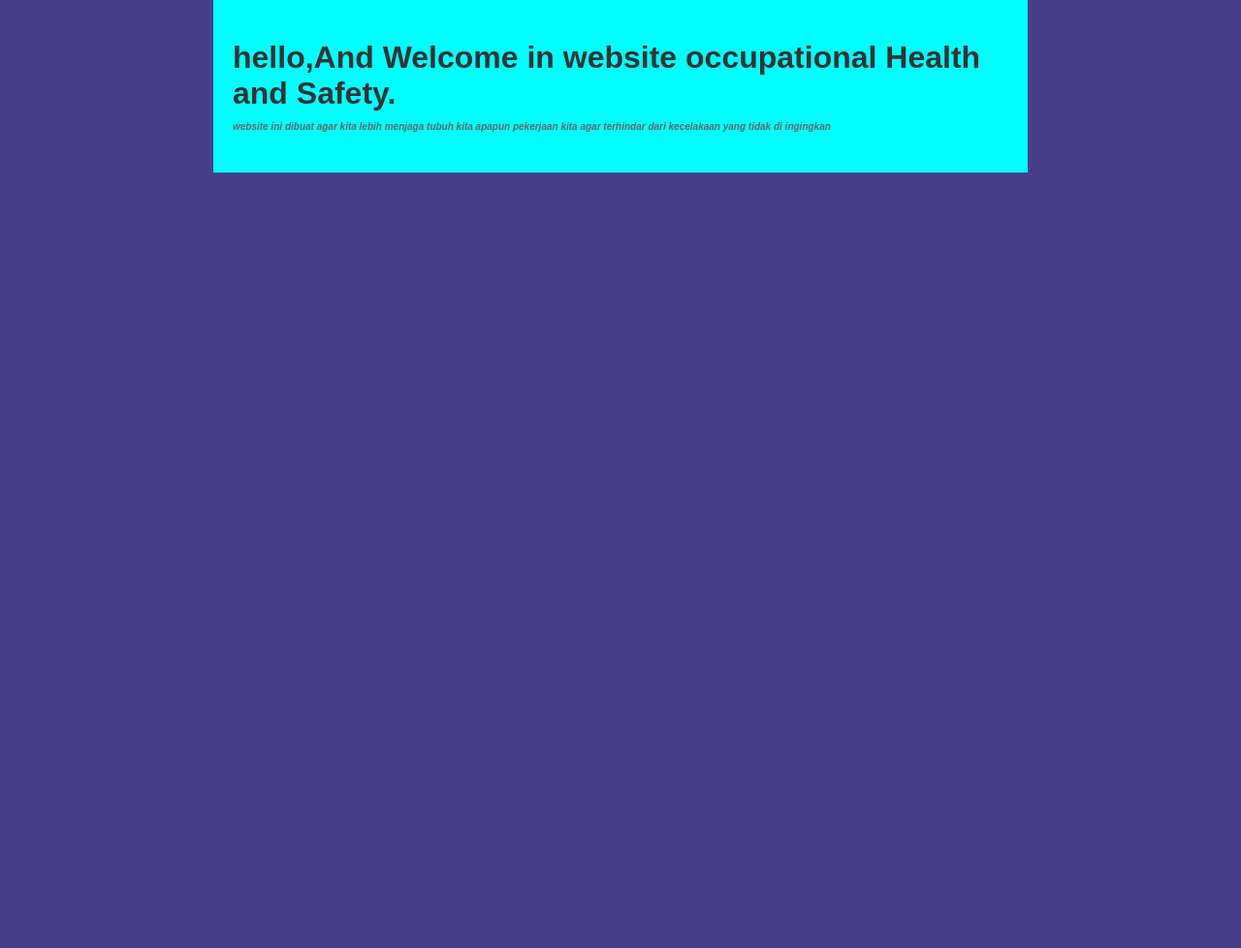
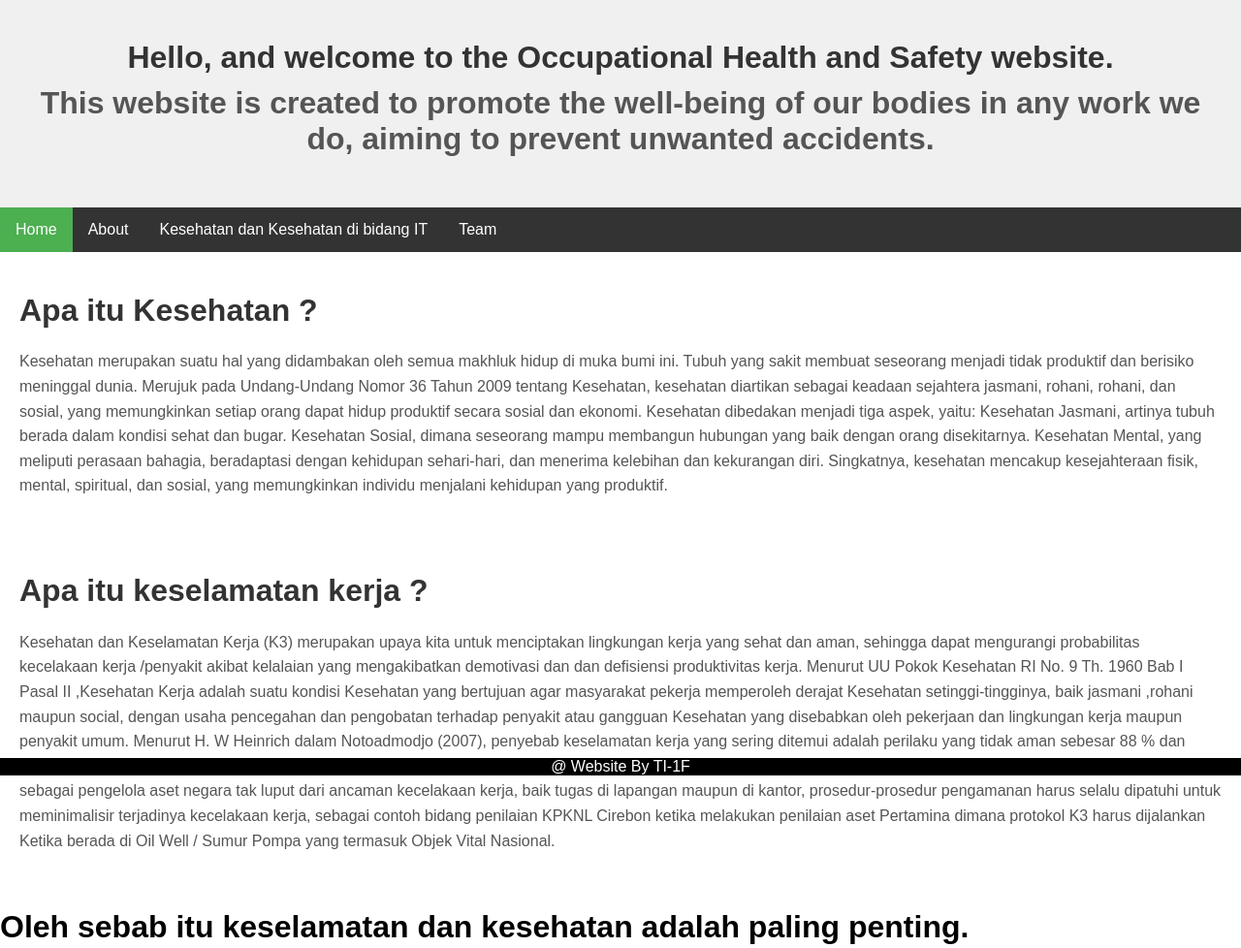
Before and after one commit to dedybayu/ProjekWeb_K3, a plain HTML site: page index.html in a window 1280 px wide. Shown: the whole page at 97% size. Before the commit the page ends 800 px from the top, so only its background shows below. Drawn offline with Linux system fonts and the light colour scheme.

Commit message:
feat: merapikan css,html dan menambahkan filehtml

```diff
--- a/Style.css
+++ b/Style.css
@@ -1,16 +1,13 @@
-
 body {
-    font-family: Arial, sans-serif;
-    background-color: #483D8B ;
   margin: 0;
   padding: 0;
+  font-family: Arial, sans-serif;
 }
 
 .container {
-    background-color: aqua;
-    max-width: 800px;
-    margin: 0 auto;
+  background-color: #f0f0f0;
   padding: 20px;
+  text-align: center;
 }
 
 .About {
@@ -18,10 +15,55 @@ body {
 }
 
 .penjelasansingkat {
-    font-style: italic;
-    color: #666;
-    font-size: 10px;
+  color: #555;
+  margin-top: 10px;
 }
-  .About h1 {
-    font-size: 20px;
+
+.navmenu {
+  background-color: #333;
+  overflow: hidden;
 }
+
+.navmenu a {
+  float: left;
+  display: block;
+  color: white;
+  text-align: center;
+  padding: 14px 16px;
+  text-decoration: none;
+}
+
+.navmenu a:hover {
+  background-color: #ddd;
+  color: black;
+}
+
+.navmenu a.active {
+  background-color: #4caf50;
+  color: white;
+}
+
+.isihome {
+  padding: 20px;
+}
+
+.kesehatan,
+.keselamatan {
+  color: #333;
+}
+
+.kesehatan.Adalah,
+.keselamatan.Adalah {
+  color: #555;
+  line-height: 1.6;
+}
+
+footer {
+  position: fixed;
+  left: 0;
+  bottom: 0;
+  width: 100%;
+  background-color: rgb(0, 0, 0);
+  color: white;
+  text-align: center;
+}
--- a/index.html
+++ b/index.html
@@ -1,20 +1,55 @@
 <!DOCTYPE html>
 <html lang="en">
+
 <head>
   <meta charset="UTF-8" />
   <meta name="viewport" content="width=device-width, initial-scale=1.0" />
-    <title>occupational Health and Safety</title>
+  <title>Occupational Health and Safety</title>
   <link rel="stylesheet" href="style.css" />
+  <link rel="polinema icon" href="polinema.png">
 </head>
+
 <body>
+
   <div class="container">
+    <!-- Judul dan Penjelasan Singkat tentang website -->
     <h1 class="About">
-        hello,And Welcome in website occupational Health and Safety.
+      Hello, and welcome to the Occupational Health and Safety website.
       <p class="penjelasansingkat">
-            website ini dibuat agar kita lebih menjaga tubuh kita apapun pekerjaan kita
-            agar terhindar dari kecelakaan yang tidak di ingingkan
+        This website is created to promote the well-being of our bodies in any work we do, aiming to prevent unwanted accidents.
       </p>
     </h1>
   </div>
+
+  <!-- Navigation menu -->
+  <div class="navmenu">
+    <a class="active" href="#">Home</a>
+    <a href="About.html">About</a>
+    <a href="KesehatandanKesehatanIT.html">Kesehatan dan Kesehatan di bidang IT</a>
+    <a href="Team.html">Team</a>
+  </div>
+
+  <!-- Isi Home -->
+  <div class="isihome">
+    <h1 class="kesehatan">Apa itu Kesehatan ?</h1>
+    <p class="kesehatan Adalah">
+      Kesehatan merupakan suatu hal yang didambakan oleh semua makhluk hidup di muka bumi ini. Tubuh yang sakit membuat seseorang menjadi tidak produktif dan berisiko meninggal dunia.
+      Merujuk pada Undang-Undang Nomor 36 Tahun 2009 tentang Kesehatan, kesehatan diartikan sebagai keadaan sejahtera jasmani, rohani, rohani, dan sosial, yang memungkinkan setiap orang dapat hidup produktif secara sosial dan ekonomi.
+      Kesehatan dibedakan menjadi tiga aspek, yaitu: Kesehatan Jasmani, artinya tubuh berada dalam kondisi sehat dan bugar. Kesehatan Sosial, dimana seseorang mampu membangun hubungan yang baik dengan orang disekitarnya. Kesehatan Mental, yang meliputi perasaan bahagia, beradaptasi dengan kehidupan sehari-hari, dan menerima kelebihan dan kekurangan diri.
+      Singkatnya, kesehatan mencakup kesejahteraan fisik, mental, spiritual, dan sosial, yang memungkinkan individu menjalani kehidupan yang produktif.
+    </p>
+  </div>
+
+  <div class="isihome">
+    <h1 class="keselamatan">Apa itu keselamatan kerja ?</h1>
+    <p class="keselamatan Adalah">
+      Kesehatan dan Keselamatan Kerja (K3) merupakan upaya kita untuk menciptakan lingkungan kerja yang sehat dan aman, sehingga dapat mengurangi probabilitas kecelakaan kerja /penyakit akibat kelalaian yang mengakibatkan demotivasi dan dan defisiensi produktivitas kerja. Menurut UU Pokok Kesehatan RI No. 9 Th. 1960 Bab I Pasal II ,Kesehatan Kerja adalah suatu kondisi Kesehatan yang bertujuan agar masyarakat pekerja memperoleh derajat Kesehatan setinggi-tingginya, baik jasmani ,rohani maupun social, dengan usaha pencegahan dan pengobatan terhadap penyakit atau gangguan Kesehatan yang disebabkan oleh pekerjaan dan lingkungan kerja maupun penyakit umum.
+      Menurut H. W Heinrich dalam Notoadmodjo (2007), penyebab keselamatan kerja yang sering ditemui adalah perilaku yang tidak aman sebesar 88 % dan kondisi lingkungan yang tidak aman sebesar 10%, atau kedual hal tersebut terjadi secara bersamaan.
+      Tugas dan Fungsi Direktorat Jenderal Kekayaan Negara (DJKN) sebagai pengelola aset negara tak luput dari ancaman kecelakaan kerja, baik tugas di lapangan maupun di kantor, prosedur-prosedur pengamanan harus selalu dipatuhi untuk meminimalisir terjadinya kecelakaan kerja,
+      sebagai contoh bidang penilaian KPKNL Cirebon ketika melakukan penilaian aset Pertamina dimana protokol K3 harus dijalankan Ketika berada di Oil Well / Sumur Pompa yang termasuk Objek Vital Nasional.
+    </p>
+  </div>
+  <h1>Oleh sebab itu keselamatan dan kesehatan adalah paling penting.</h1>
+  <footer>@ Website By TI-1F</footer>
 </body>
 </html>
```
Also changed, not shown: About.html (added, +29 -0 lines), KesehatandanKesehatanIT.html (added, +29 -0 lines), Team.html (added, +29 -0 lines). Lines whose indentation alone changed are shown as unchanged.
